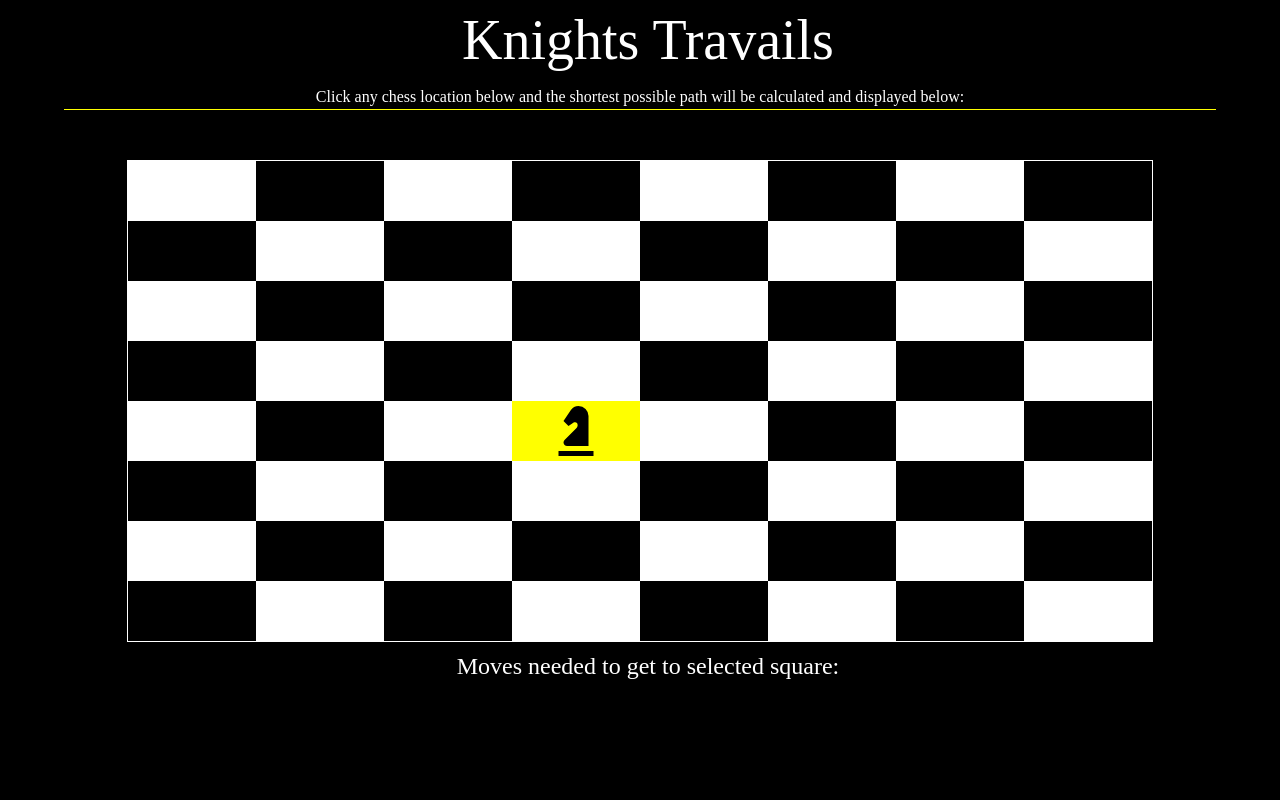
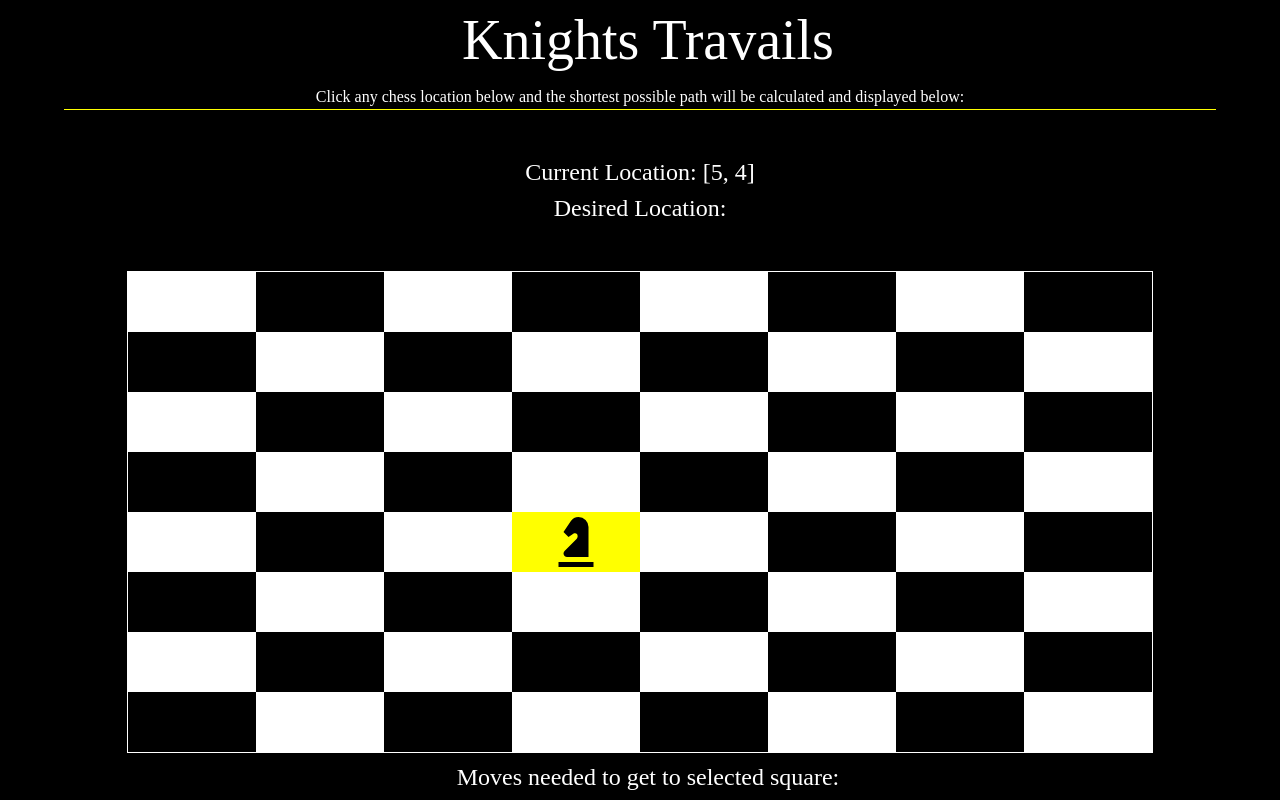
Before and after one commit to DutsAndrew/knights-travails, a website with bundled scripts: page dist/index.html in a window 1280 px wide. Built offline with nearby package versions, Linux system fonts and the light colour scheme.

Commit message:
clicked chessboard spot is displayed as desired location and saved

```diff
--- a/src/scripts/knights-travails.js
+++ b/src/scripts/knights-travails.js
@@ -21,25 +21,40 @@ function buildDOM() {
     gameBoardText.setAttribute('id', 'game-board-text');
     gameBoardText.textContent = 'Click any chess location below and the shortest possible path will be calculated and displayed below:';
 
+  const locationContainer = document.createElement('div');
+    locationContainer.setAttribute('id', 'location-container');
+
+    const currentLocation = document.createElement('caption');
+      currentLocation.setAttribute('id', 'current-location');
+      currentLocation.textContent = 'Current Location: [5, 4]';
+
+    const desiredLocation = document.createElement('caption');
+      desiredLocation.setAttribute('id', 'desired-location');
+      desiredLocation.textContent = 'Desired Location:';
+
+    locationContainer.appendChild(currentLocation);
+    locationContainer.appendChild(desiredLocation);
+
   const gameBoard = document.createElement('div');
     gameBoard.setAttribute('id', 'game-board');
 
   _buildChessCells(gameBoard);
 
   function _buildChessCells(gameBoard) {
-    let cellNumber = 0;
     for (let row = 0; row < 8; row++) {
       let chessRow = document.createElement('div');
+        chessRow.setAttribute('id', `row-${row + 1}`)
         chessRow.classList.add('chess-row');
 
       for (let cell = 0; cell < 8; cell++) {
         let chessCell = document.createElement('div');
-          chessCell.setAttribute('id', `cell-${cellNumber}`);
+          chessCell.setAttribute('id', `cell-[${row + 1},${cell + 1}]`);
           chessCell.classList.add('chess-cell');
           chessCell.addEventListener('click', (e) =>  {
+            displaySelected(e);
+            displayDesiredLocation();
             knightsTravails(e)
           });
-          cellNumber++;
 
         // procedure for marking chess board cells as black or white
         if (row % 2 === 0) {
@@ -62,18 +77,29 @@ function buildDOM() {
 
   body.appendChild(gameBoardTitle);
   body.appendChild(gameBoardText);
+  body.appendChild(locationContainer);
   body.appendChild(gameBoard);
   body.appendChild(outputBox);
 }
 
 function _placeKnight() {
-  const knight = document.querySelector('#cell-35');
+  const knight = document.getElementById('cell-[5,4]');
   knight.classList.add('knight-current');
 }
 
-function knightsTravails(e) {
-  displaySelected(e);
+function displayDesiredLocation() {
+  const currentActive = document.querySelector('.selected-cell');
+  const firstCoordinate = currentActive.id.slice(6, 7);
+  const secondCoordinate = currentActive.id.slice(-2, -1);
+  const desiredCoordinates = `[${firstCoordinate}, ${secondCoordinate}]`;
 
+  const desiredLocationContainer = document.querySelector('#desired-location');
+  desiredLocationContainer.textContent = '';
+  desiredLocationContainer.textContent = `Desired Location: ${desiredCoordinates}`;
+}
+
+function knightsTravails() {
+  const currentCoordinates = findCoordinates();
   // algorithm for finding the shortest path for knight to reach selected chess board location
 
 }
@@ -86,3 +112,9 @@ function displaySelected(e) {
   const selectedCell = e.composedPath()[0];
   selectedCell.classList.add('selected-cell');
 }
+
+function findCoordinates() {
+  const knightCurrent = document.querySelector('#current-location');
+  const coordinates = knightCurrent.textContent.slice(-6);
+  return coordinates;
+}
--- a/src/stylesheets/style.css
+++ b/src/stylesheets/style.css
@@ -25,6 +25,22 @@ body {
   font-size: 1em;
   color: white;
   border-bottom: 1px solid yellow;
+}
+
+#current-location, #desired-location {
+  display: flex;
+  margin: auto;
+  margin-top: 1%;
+  width: 90vw;
+  height: 3vh;
+  justify-content: center;
+  align-items: center;
+  font-size: 1.5em;
+  color: white;
+}
+
+#desired-location {
+  margin-bottom: 4%;
 }
 
 #game-board {
```
Also changed, not shown: dist/main.js.
